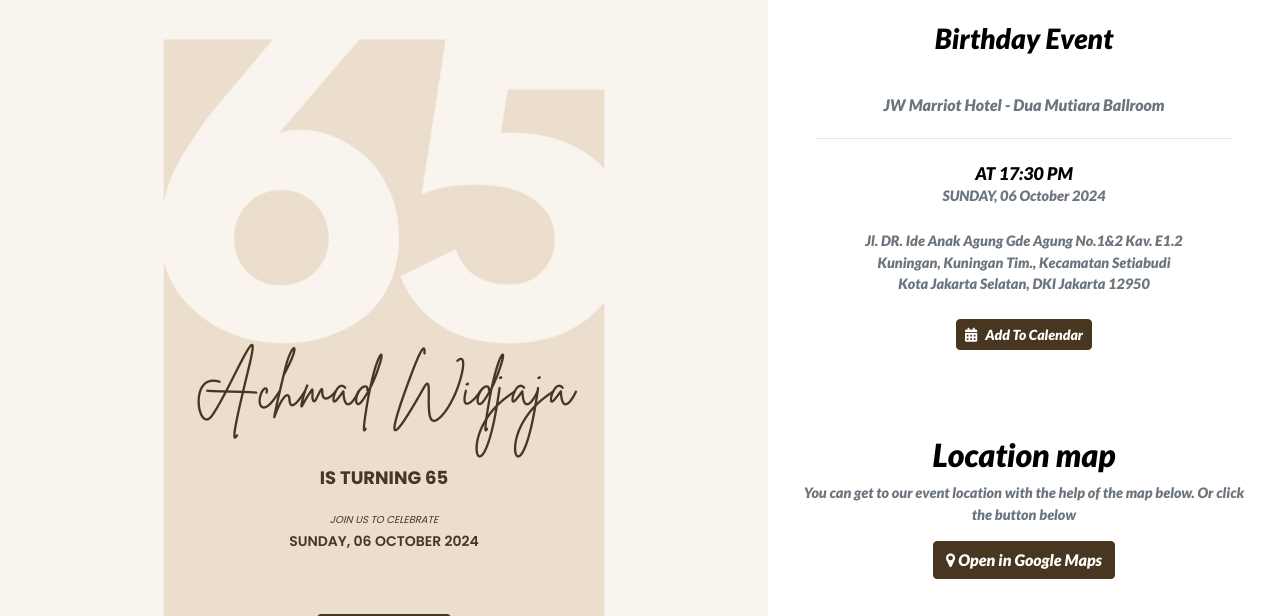
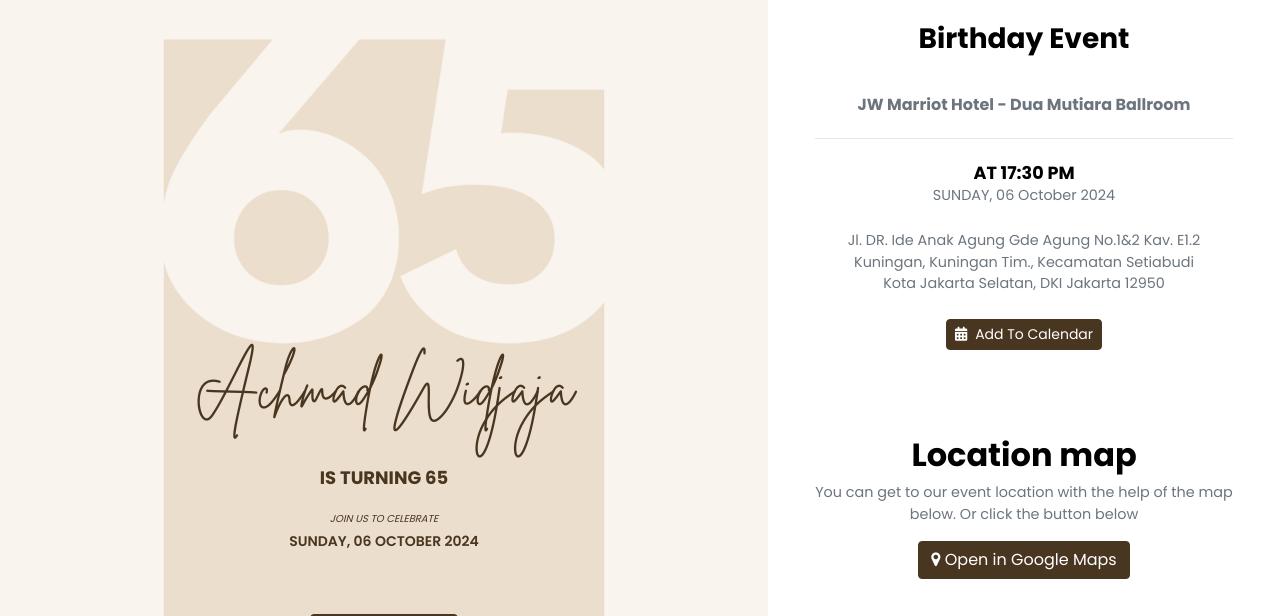
Before and after one commit to tubagusaom/awbook, a PHP site: page /invitation/index.php in a window 1280 px wide. Shown: the top 616 px of the page. Run offline with PHP 8.4, Linux system fonts and the light colour scheme.

Commit message:
mergeinvitation

```diff
--- a/invitation/assets/css/style.css
+++ b/invitation/assets/css/style.css
@@ -7,7 +7,7 @@
 
 body {
     margin: 0;
-    font-family: 'Lato', sans-serif;
+    /* font-family: 'Lato', sans-serif; */
     font-size: 0.9rem;
     font-weight: 400;
     line-height: 1.5;
```
